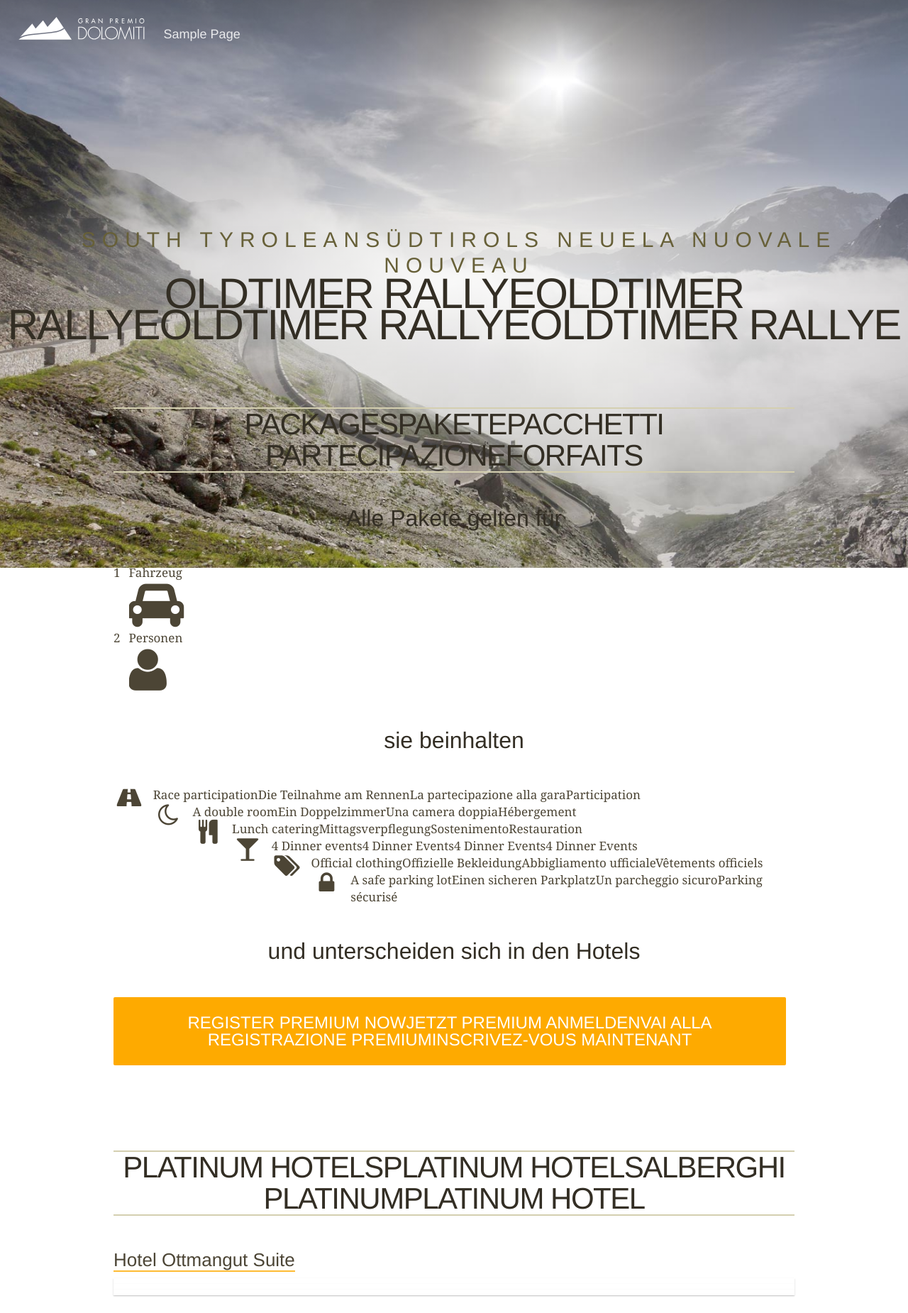
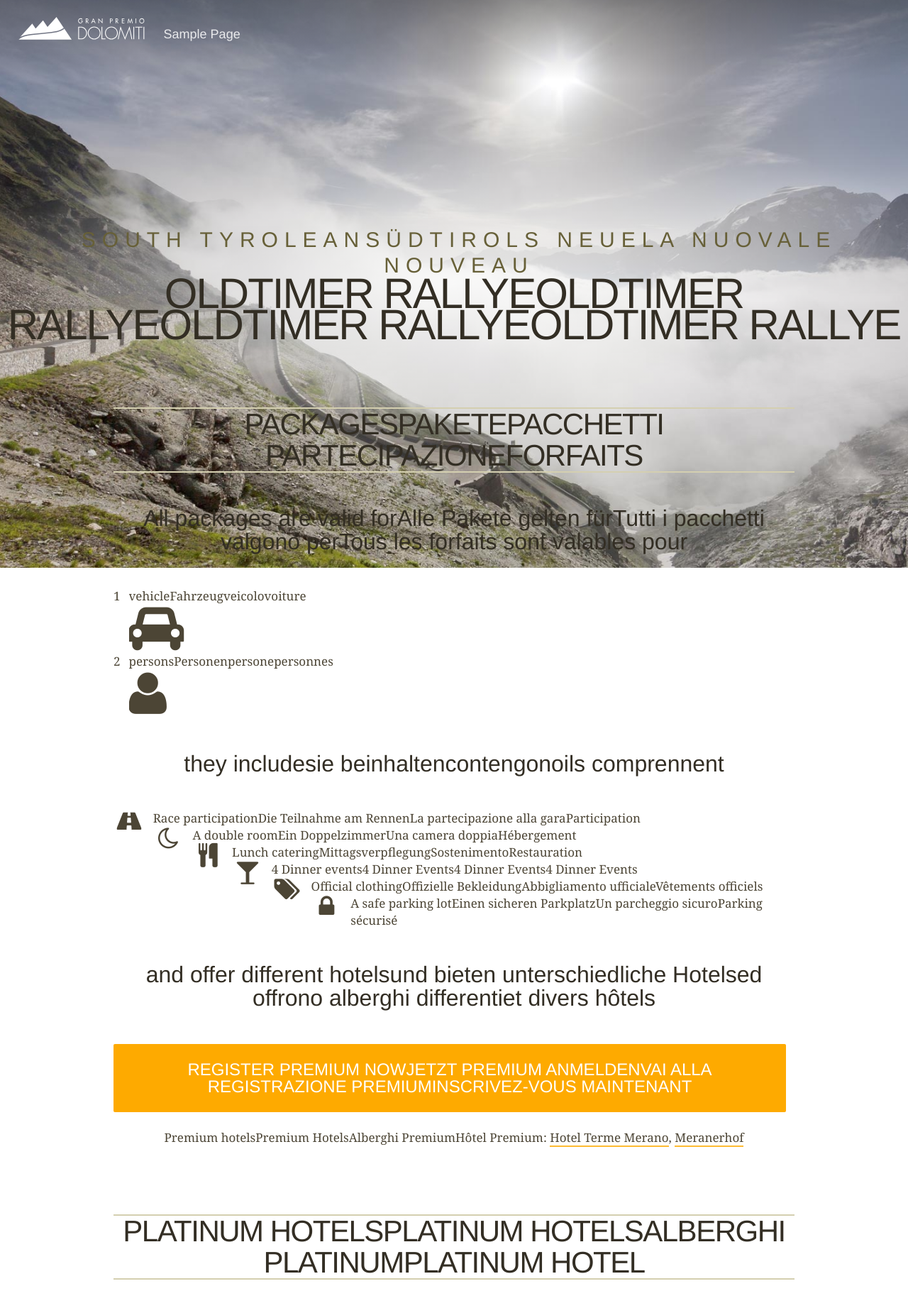
Before and after one commit to xonic/gpd-theme, a WordPress theme: the page made by themes/gp-dolomiti/packages.php in a window 1280 px wide; the page is wider, and only the part inside the window is pictured. Shown: the top 1850 px of that part at 71% size. Run offline with PHP 8.4 and a stand-in for WordPress, Linux system fonts and the light colour scheme; the site name, menu and one post (Sample post) are stand-ins, and other content is empty; some libraries are stand-ins or nearby versions.

Commit message:
- translate packages - add platinum hotels

```diff
--- a/themes/gp-dolomiti/packages.php
+++ b/themes/gp-dolomiti/packages.php
@@ -25,7 +25,7 @@
 				<? _e("<!--:en-->Packages<!--:--><!--:de-->Pakete<!--:--><!--:it-->Pacchetti Partecipazione<!--:--><!--:fr-->Forfaits<!--:-->"); ?>
 			</h1>
 
-			<h2 class="section__subtitle">Alle Pakete gelten für</h2>
+			<h2 class="section__subtitle"><? _e("<!--:en-->All packages are valid for<!--:--><!--:de-->Alle Pakete gelten für<!--:--><!--:it-->Tutti i pacchetti valgono per<!--:--><!--:fr-->Tous les forfaits sont valables pour<!--:-->"); ?></h2>
 
 			<div class="l-feature">
 
@@ -34,7 +34,7 @@
 					<div class="media__img feature__text--monstrous">1</div>
 
 					<div class="media__bd">
-						<div class="feature__title">Fahrzeug</div>
+						<div class="feature__title"><? _e("<!--:en-->vehicle<!--:--><!--:de-->Fahrzeug<!--:--><!--:it-->veicolo<!--:--><!--:fr-->voiture<!--:-->"); ?></div>
 						<div class="feature__img"><i class="fa fa-car fa-4x"></i></div>
 					</div>
 
@@ -49,7 +49,7 @@
 					<div class="media__img feature__text--monstrous">2</div>
 
 					<div class="media__bd">
-						<div class="feature__title">Personen</div>
+						<div class="feature__title"><? _e("<!--:en-->persons<!--:--><!--:de-->Personen<!--:--><!--:it-->persone<!--:--><!--:fr-->personnes<!--:-->"); ?></div>
 						<div class="feature__img"><i class="fa fa-user fa-4x"></i></div>
 					</div>
 
@@ -57,7 +57,7 @@
 
 			</div>
 
-			<h2 class="section__subtitle">sie beinhalten</h2>
+			<h2 class="section__subtitle"><? _e("<!--:en-->they include<!--:--><!--:de-->sie beinhalten<!--:--><!--:it-->contengono<!--:--><!--:fr-->ils comprennent<!--:-->"); ?></h2>
 
 			<div class="l-package__summary">
 				<ul class="package__summary cf">
@@ -70,10 +70,11 @@
 				</ul>
 			</div>
 
-			<h2 class="section__subtitle">und unterscheiden sich in den Hotels</h2>
+			<h2 class="section__subtitle"><? _e("<!--:en-->and offer different hotels<!--:--><!--:de-->und bieten unterschiedliche Hotels<!--:--><!--:it-->ed offrono alberghi differenti<!--:--><!--:fr-->et divers hôtels<!--:-->"); ?></h2>
 
 			<div class="text--centered">
 				<a class="package__action btn btn--primary btn--register" href="<? echo get_site_url(); _e('<!--:en-->/register/?lang=en<!--:--><!--:de-->/register/?lang=de<!--:--><!--:it-->/register/?lang=it<!--:--><!--:fr-->/register/?lang=fr<!--:-->'); ?>"><? _e("<!--:en-->Register Premium Now<!--:--><!--:de-->Jetzt Premium anmelden<!--:--><!--:it-->Vai alla registrazione Premium<!--:--><!--:fr-->Inscrivez-vous maintenant<!--:-->"); ?></a>
+				<div class="text--small"><? _e("<!--:en-->Premium hotels<!--:--><!--:de-->Premium Hotels<!--:--><!--:it-->Alberghi Premium<!--:--><!--:fr-->Hôtel Premium<!--:-->"); ?>: <a href="http://hoteltermemerano.com" title="Hotel Terme">Hotel Terme Merano</a>, <a href="http://meranerhof.it" title="Meranerhof">Meranerhof</a>
 			</div>
 
 		</section>
```
